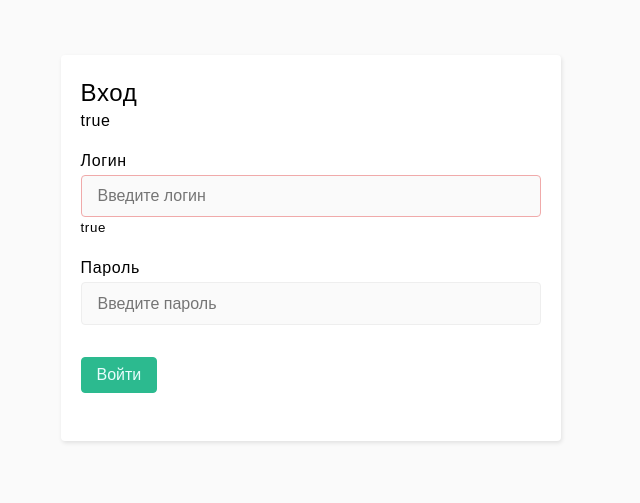
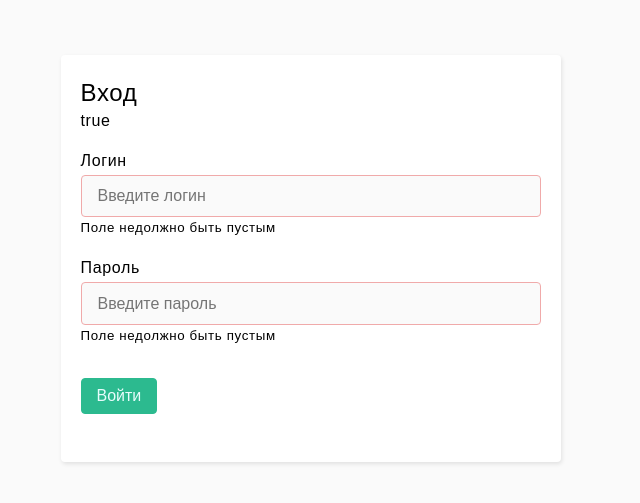
Before and after one commit to SoftManiack/file-manager, a Vue app in the folder frontend-desctop/: page / in a window 1280 px wide. Shown: the part 265-768 px from the top of the page, without its empty margins (322-962 px from the left). Built offline with nearby package versions, Linux system fonts and the light colour scheme; a web font is replaced by a local one.

Commit message:
fix form error

```diff
--- a/frontend-desctop/src/components/shared/Input.vue
+++ b/frontend-desctop/src/components/shared/Input.vue
@@ -41,6 +41,7 @@
                :class="{'input--is-left-slot': slots.leftIcon, 'input--error': error }"
                 ref="input"
                 :value="modelValue"
+                :type="inputType"
                 :placeholder="placeholder"
                 @input="updateValue"
             >
@@ -48,13 +49,11 @@
                 <slot name="rightIcon"></slot>
             </span>
         </div>
-
-            <small
-                class="input__error"
-            >
-                {{ error }}
-            </small>
-
+        <small
+            class="input__error"
+        >
+            {{ error }}
+        </small>
     </div>
 </template>
 
@@ -94,10 +93,12 @@
                 padding-left: 1.8rem;
             }
             .input--error{
-                border-color: var(--br-color-error-input)
+                border-color: var(--br-color-error-input) !important;
+                color: var(--br-color-error-input) !important
             }
             .input--error:hover{
-                border-color: var(--br-color-error-input)
+                border-color: var(--br-color-error-input) !important;
+                color: var(--br-color-error-input) !important
             }
         }
     }
--- a/frontend-desctop/src/pages/Login.vue
+++ b/frontend-desctop/src/pages/Login.vue
@@ -19,13 +19,14 @@
         password: null
     })
 
-    const requiredNameLength = ref(2)
-
     const email = ref('')
     const password = ref('')
 
     const validation = computed(() => ({
         email: {
+            required,
+        },
+        password: {
             required,
         }
     }))
@@ -55,7 +56,7 @@
             label="Логин"
             name="name"
             placeholder="Введите логин"
-               :error="v.email.$invalid"
+            :error="v.email.$invalid && 'Поле недолжно быть пустым'"
 
         />
         <Input
@@ -64,6 +65,8 @@
             label="Пароль"
             name="password"
             placeholder="Введите пароль"
+            :inputType="{ type: 'password' }"
+            :error="v.password.$invalid && 'Поле недолжно быть пустым'"
         />
         <div class="login-from__error">
             {{ getAuthError.error }}
```
